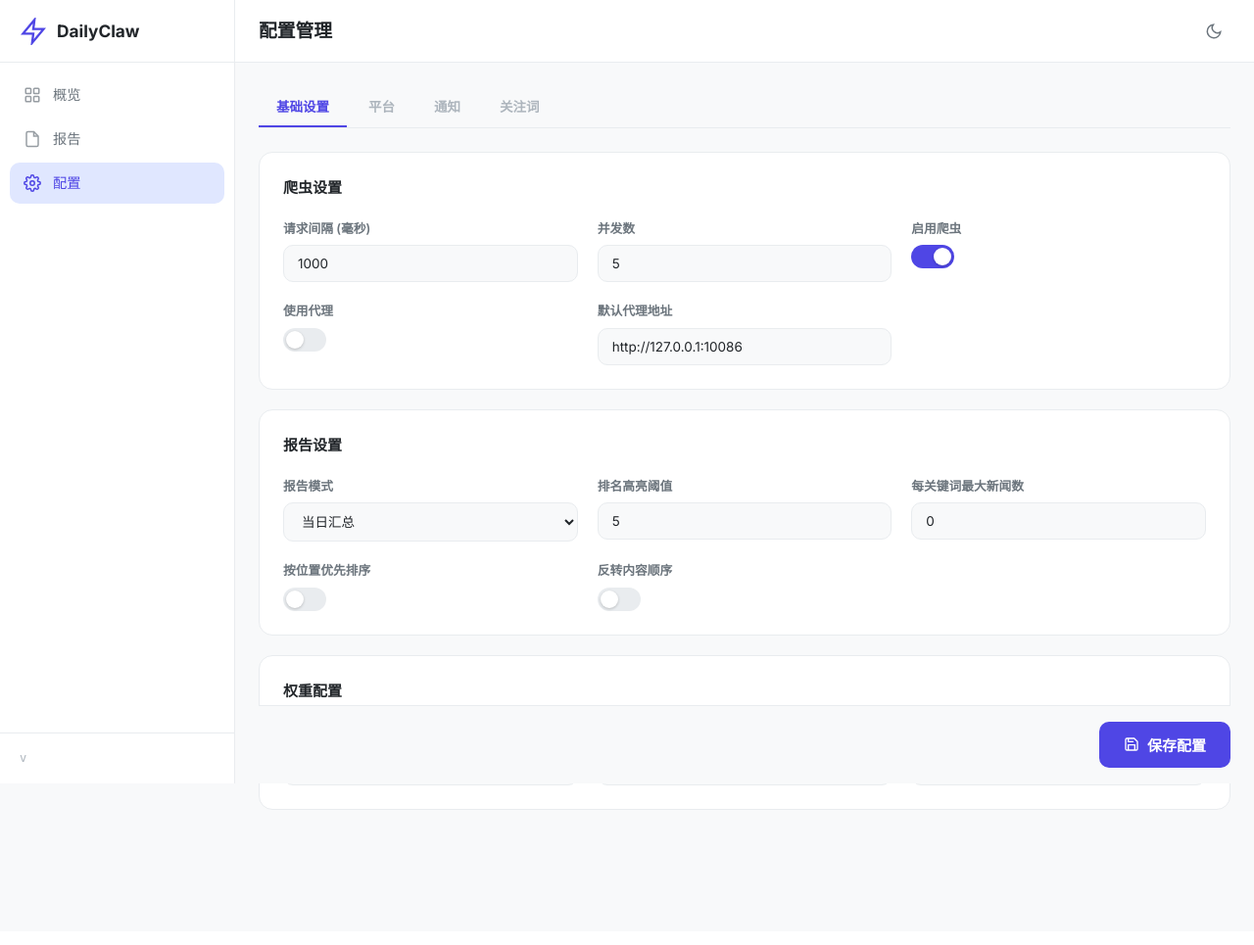
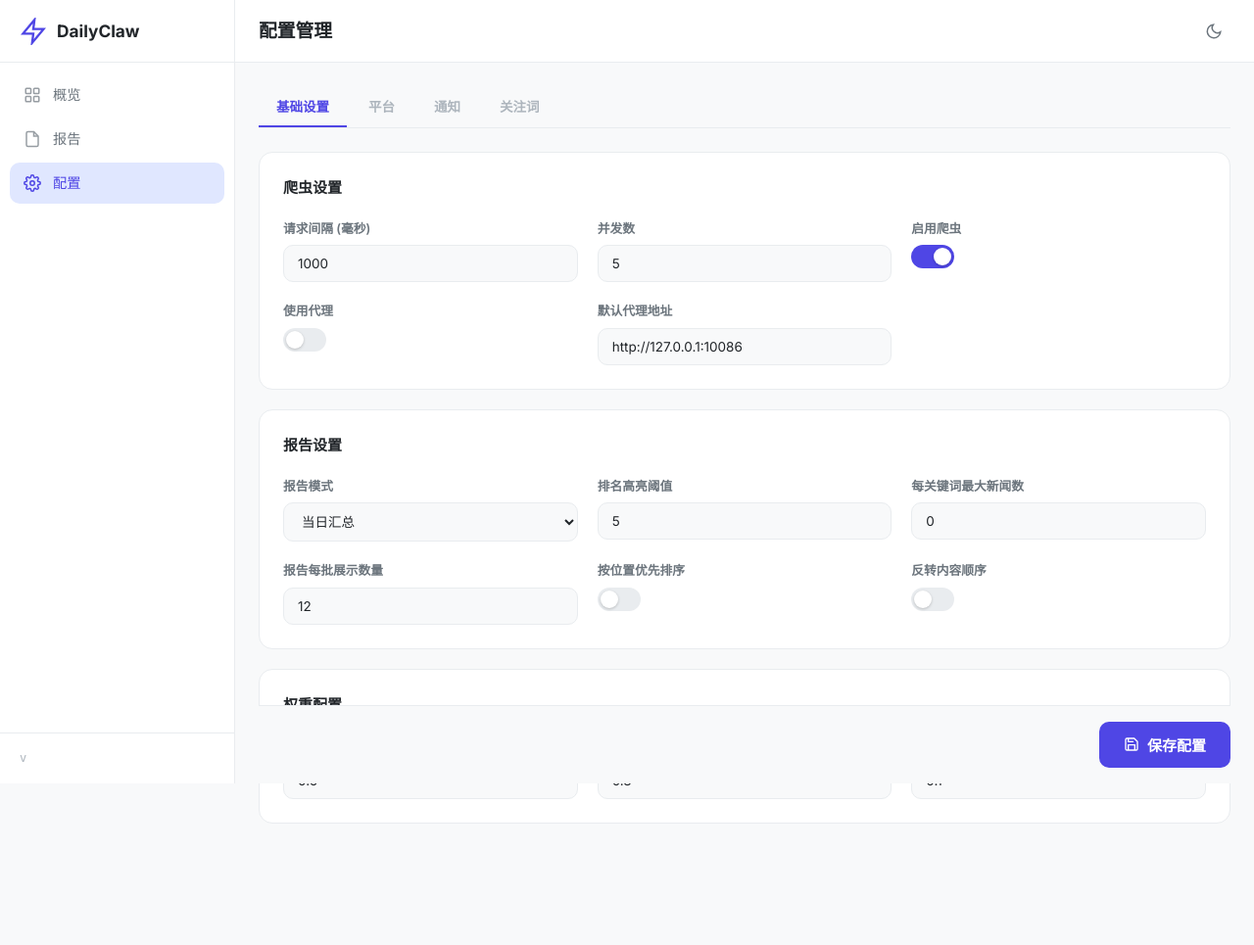
Before and after one commit to ArronAI007/DailyClaw, a FastAPI app: page /config in a window 1280 px wide. Shown: the whole page at 98% size. Before the commit the page ends 827 px from the top, so only its background shows below. Run offline with FastAPI, Linux system fonts and the light colour scheme.

Commit message:
feat: expose cards_per_batch in the web config UI

```diff
--- a/web_server/config_manager.py
+++ b/web_server/config_manager.py
@@ -177,6 +177,7 @@ class ConfigManager:
             "rank_threshold": config.get("report", {}).get("rank_threshold", 5),
             "sort_by_position_first": config.get("report", {}).get("sort_by_position_first", False),
             "max_news_per_keyword": config.get("report", {}).get("max_news_per_keyword", 0),
+            "cards_per_batch": config.get("report", {}).get("cards_per_batch", 12),
             "reverse_content_order": config.get("report", {}).get("reverse_content_order", False),
             "enable_notification": config.get("notification", {}).get("enable_notification", True),
             "message_batch_size": config.get("notification", {}).get("message_batch_size", 4000),
@@ -222,6 +223,7 @@ class ConfigManager:
                     "rank_threshold": int(form_data.get("rank_threshold", 5)),
                     "sort_by_position_first": form_data.get("sort_by_position_first", False),
                     "max_news_per_keyword": int(form_data.get("max_news_per_keyword", 0)),
+                    "cards_per_batch": int(form_data.get("cards_per_batch", 12)),
                     "reverse_content_order": form_data.get("reverse_content_order", False),
                 },
                 "notification": {
--- a/web_server/templates/config.html
+++ b/web_server/templates/config.html
@@ -65,6 +65,10 @@
                 <div class="form-group">
                     <label>每关键词最大新闻数</label>
                     <input type="number" name="max_news_per_keyword" value="{{ config.max_news_per_keyword or 0 }}" min="0" placeholder="0=不限制">
+                </div>
+                <div class="form-group">
+                    <label>报告每批展示数量</label>
+                    <input type="number" name="cards_per_batch" value="{{ config.cards_per_batch or 12 }}" min="1" max="100">
                 </div>
                 <div class="form-group">
                     <label>按位置优先排序</label>
@@ -447,6 +451,7 @@ async function saveConfig() {
         rank_threshold: parseInt(form.querySelector('[name="rank_threshold"]').value) || 5,
         sort_by_position_first: form.querySelector('[name="sort_by_position_first"]')?.checked ?? false,
         max_news_per_keyword: parseInt(form.querySelector('[name="max_news_per_keyword"]').value) || 0,
+        cards_per_batch: parseInt(form.querySelector('[name="cards_per_batch"]').value) || 12,
         reverse_content_order: form.querySelector('[name="reverse_content_order"]')?.checked ?? false,
         enable_notification: form.querySelector('[name="enable_notification"]')?.checked ?? true,
         message_batch_size: parseInt(form.querySelector('[name="message_batch_size"]').value) || 4000,
```
